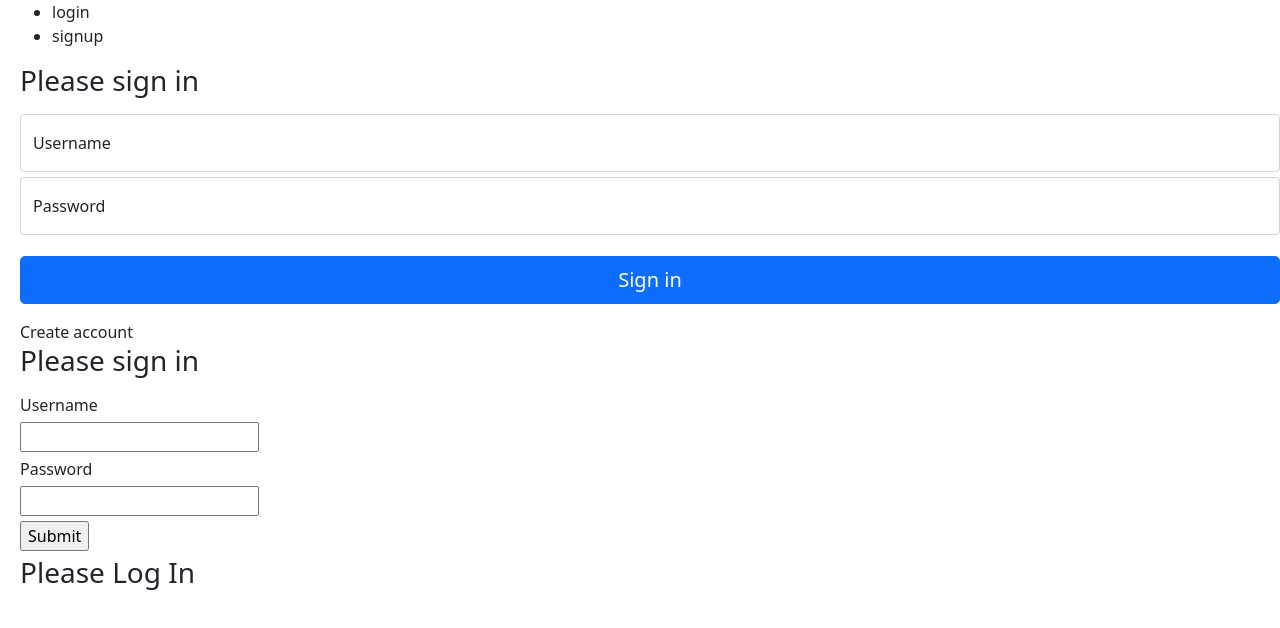
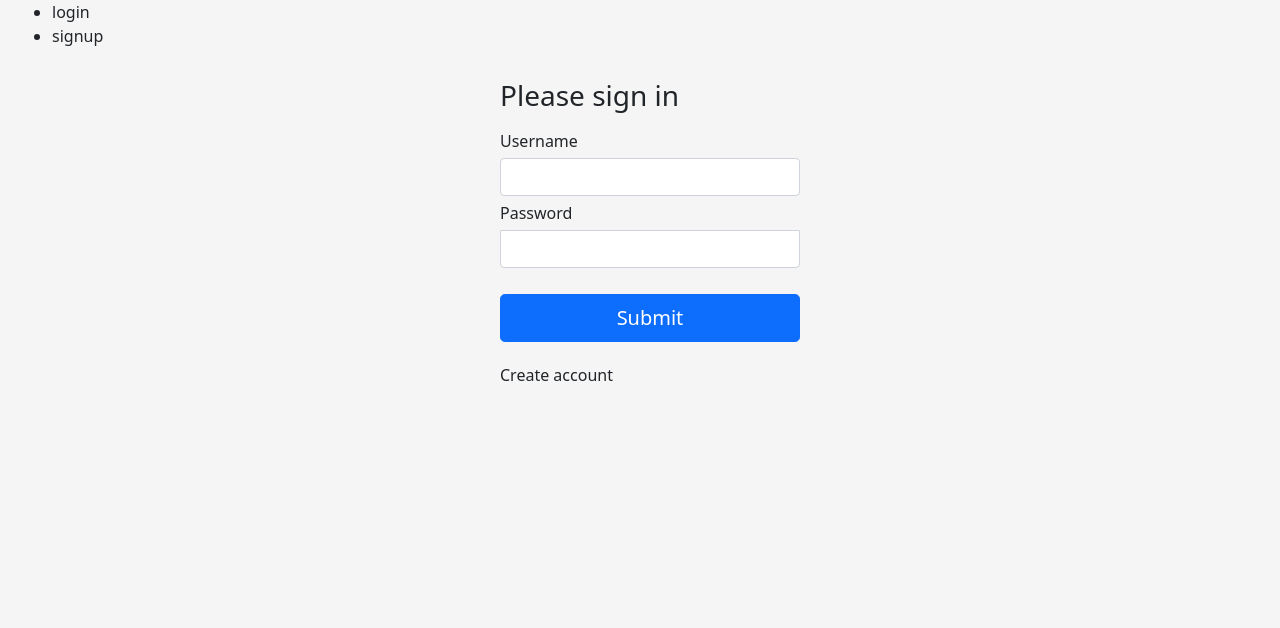
Before and after one commit to andrewrobles/Login, a React (Create React App) app in the folder frontend/: page / in a window 1280 px wide. Both pictures are taken after a click on the item "login". Shown: the top 628 px of the page. Built offline with nearby package versions, Linux system fonts and the light colour scheme.

Commit message:
Center login components and add basic bootstrap styling

```diff
--- a/frontend/src/App.js
+++ b/frontend/src/App.js
@@ -106,7 +106,7 @@ class App extends Component {
         <h3>
           {this.state.logged_in
             ? `Hello, ${this.state.username}`
-            : 'Please Log In'}
+            : ''}
         </h3>
       </div>
     );
--- /dev/null
+++ b/frontend/src/components/LoginForm.css
@@ -0,0 +1,39 @@
+html,
+body {
+  height: 100%;
+}
+
+body {
+  /* display: flex;
+  align-items: center;
+  padding-top: 40px;
+  padding-bottom: 40px; */
+  background-color: #f5f5f5;
+}
+
+.form-signin {
+    width: 100%;
+    max-width: 330px;
+    padding: 15px;
+    margin: auto;
+  }
+
+  .form-signin .checkbox {
+    font-weight: 400;
+  }
+
+  .form-signin .form-floating:focus-within {
+    z-index: 2;
+  }
+
+  .form-signin input[type="email"] {
+    margin-bottom: -1px;
+    border-bottom-right-radius: 0;
+    border-bottom-left-radius: 0;
+  }
+
+  .form-signin input[type="password"] {
+    margin-bottom: 10px;
+    border-top-left-radius: 0;
+    border-top-right-radius: 0;
+  }
--- a/frontend/src/components/LoginForm.js
+++ b/frontend/src/components/LoginForm.js
@@ -1,6 +1,7 @@
 import React from 'react';
 import PropTypes from 'prop-types';
 import 'bootstrap/dist/css/bootstrap.min.css';
+import './LoginForm.css';
 
 class LoginForm extends React.Component {
   state = {
@@ -20,28 +21,7 @@ class LoginForm extends React.Component {
 
   render() {
     return (
-      <span>
-        <main class="form-signin">
-          <form>
-            <h1 class="h3 mb-3 fw-normal">Please sign in</h1>
-
-            <div class="form-floating">
-              <input type="email" class="form-control" id="floatingInput" placeholder="name@example.com"/>
-              <label for="floatingInput">Username</label>
-            </div>
-            <div class="form-floating">
-              <input type="password" class="form-control" id="floatingPassword" placeholder="Password"/>
-              <label for="floatingPassword">Password</label>
-            </div>
-
-            <button class="w-100 btn btn-lg btn-primary mt-3" type="submit">Sign in</button>
-            <div class="mt-3">
-              <label>
-                <span type="checkbox" value="remember-me">Create account </span>
-              </label>
-            </div>
-          </form>
-        </main>
+      <main class="form-signin">
         <form onSubmit={e => this.props.handle_login(e, this.state)}>
           <h1 class="h3 mb-3 fw-normal">Please sign in</h1>
 
@@ -49,6 +29,7 @@ class LoginForm extends React.Component {
           <input
             type="text"
             name="username"
+            class="form-control"
             value={this.state.username}
             onChange={this.handle_change}
           />
@@ -56,12 +37,18 @@ class LoginForm extends React.Component {
           <input
             type="password"
             name="password"
+            class="form-control"
             value={this.state.password}
             onChange={this.handle_change}
           />
-          <input type="submit" />
+          <input class="w-100 btn btn-lg btn-primary mt-3" type="submit" />
         </form>
-      </span>
+        <div class="mt-3">
+          <label>
+            <span type="checkbox" value="remember-me">Create account</span>
+          </label>
+        </div>
+      </main>
     );
   }
 }
```
